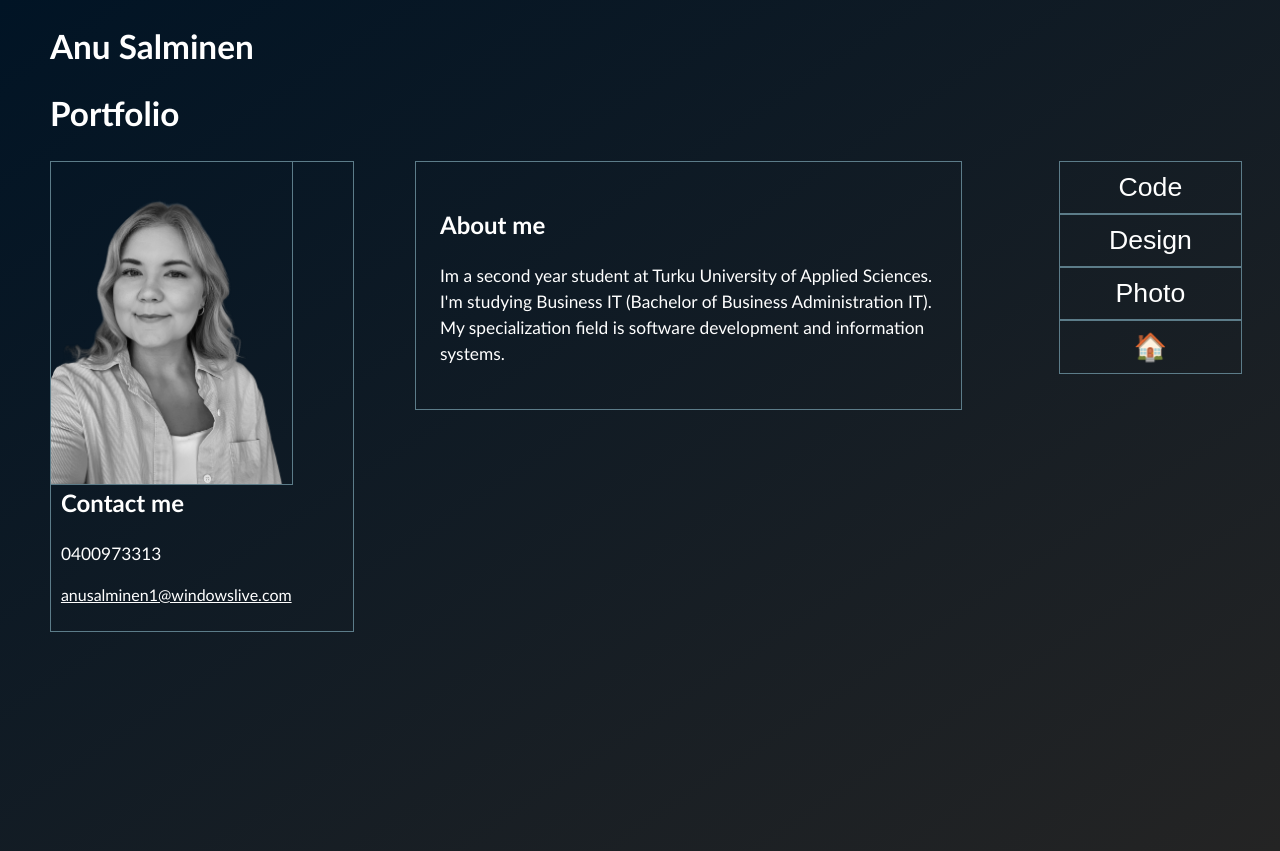
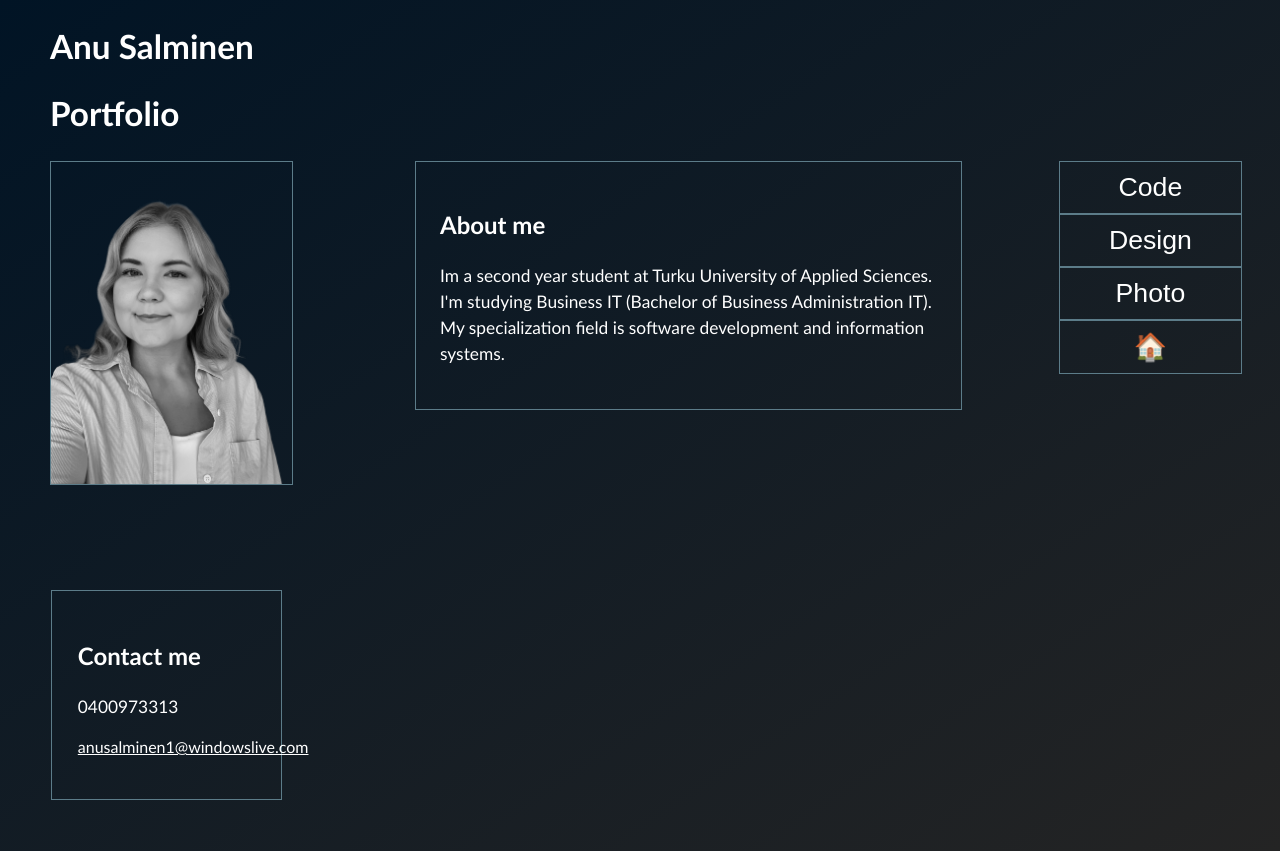
Before and after one commit to Anyyb/PortfolioAnu, a plain HTML site: page index.html in a window 1280 px wide. Drawn offline with Linux system fonts and the light colour scheme.

Commit message:
Update index.css

```diff
--- a/index.css
+++ b/index.css
@@ -5,6 +5,7 @@
 body {
     background: linear-gradient( to bottom right, #011425, #242424); /* lineaarinen gradient taustaväri koko sivulle*/
     font-family: 'Gill Sans', 'Gill Sans MT', Calibri, 'Trebuchet MS', sans-serif; /*fontti asetuksen sivun teksteille*/
+    width: 100%; /* Käytä 100% näyttöleveydestä */
     height: 100vh; /* Käytä 100% näyttökorkeudesta */
     overflow: hidden;
     color:white; /*fonttien väri*/
@@ -47,7 +48,7 @@ li button { /*valikon listan sisältö ul elementin sisällä*/
 li button:hover { /*aseta hover väri valikolle*/
     background-color: #1F4959;
     color: white;
-}
+  }
 .kuvan-alue {
     width: 20%; /* alueen leveys */
     height:auto; /* pituus auto */
@@ -62,16 +63,6 @@ li button:hover { /*aseta hover väri valikolle*/
     border: 1px solid #5C7C89;
 }
 
-.contact {
-    width: 25%; /* Voit säätää leveyttä tarpeesi mukaan */
-    background-color: transparent; /*tausta läpinäkyväksi */
-    border: 1px solid #5C7C89;
-    text-decoration:none;
-    padding: 10px;
-    z-index: 999; /* Aseta korkea z-indeksi varmistaaksesi, että tämä on päällimmäisenä */
-    margin-left:2%;
-
-}
 .about {
     width: 45%;
     float:left;
@@ -105,14 +96,22 @@ li button:hover { /*aseta hover väri valikolle*/
     color: white;
     font-family: monospace;
 }
-
+.contact {
+    position: fixed;
+    bottom: 0;
+    width: 18%;
+    padding: 2%;
+    border: 1px solid #5C7C89;
+    margin-left:2% ;
+    z-index: 999; /* Aseta korkea z-indeksi varmistaaksesi, että tämä on päällimmäisenä */
+}
 
 
 /* asetukset pienemille näytöille */
 @media only screen and (max-width: 1000px) {
     body {
         background: linear-gradient( to bottom right, #011425, #242424); /* lineaarinen gradient taustaväri koko sivulle*/
-        width: 100%; /* Käytä 100% näyttöleveydestä */
+
         height: 100%; /* Käytä 100% näyttökorkeudesta */
         display: flex;
         flex-direction: column;
@@ -157,7 +156,7 @@ li button:hover { /*aseta hover väri valikolle*/
         padding: 2%;
         border: 1px solid #5C7C89; /*reunojen väri ja koko*/
     }
-    #codesisältö, #designsisältö, #photosisältö {
+    #codesisältö,#designsisältö, #photosisältö {
         width: 80%;
         height: auto;
         margin-top: 2%;
@@ -185,7 +184,7 @@ li button:hover { /*aseta hover väri valikolle*/
         padding: 2%;
         border: 1px solid #5C7C89;
     }
-    h1, h2 {
+    h1, h2{
 
         font-size: 25pt;
 
```
